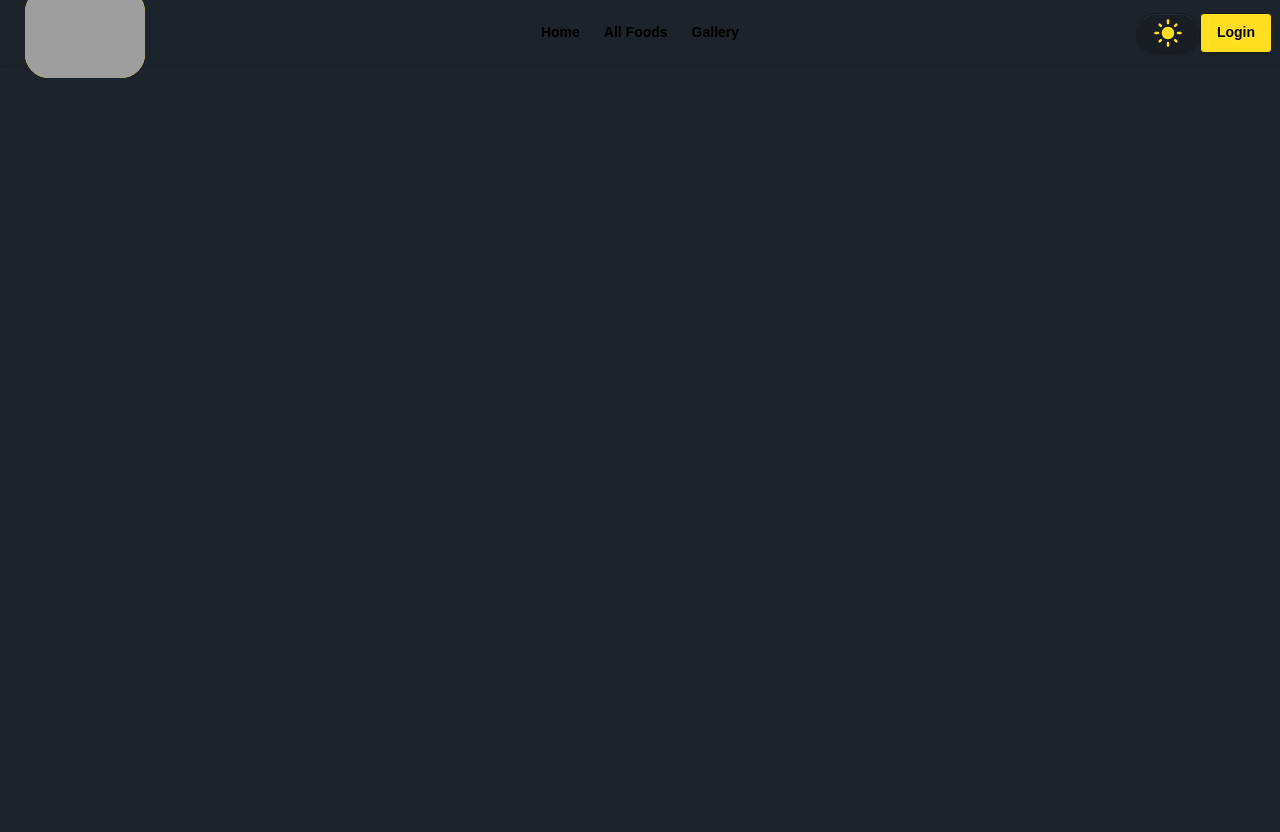
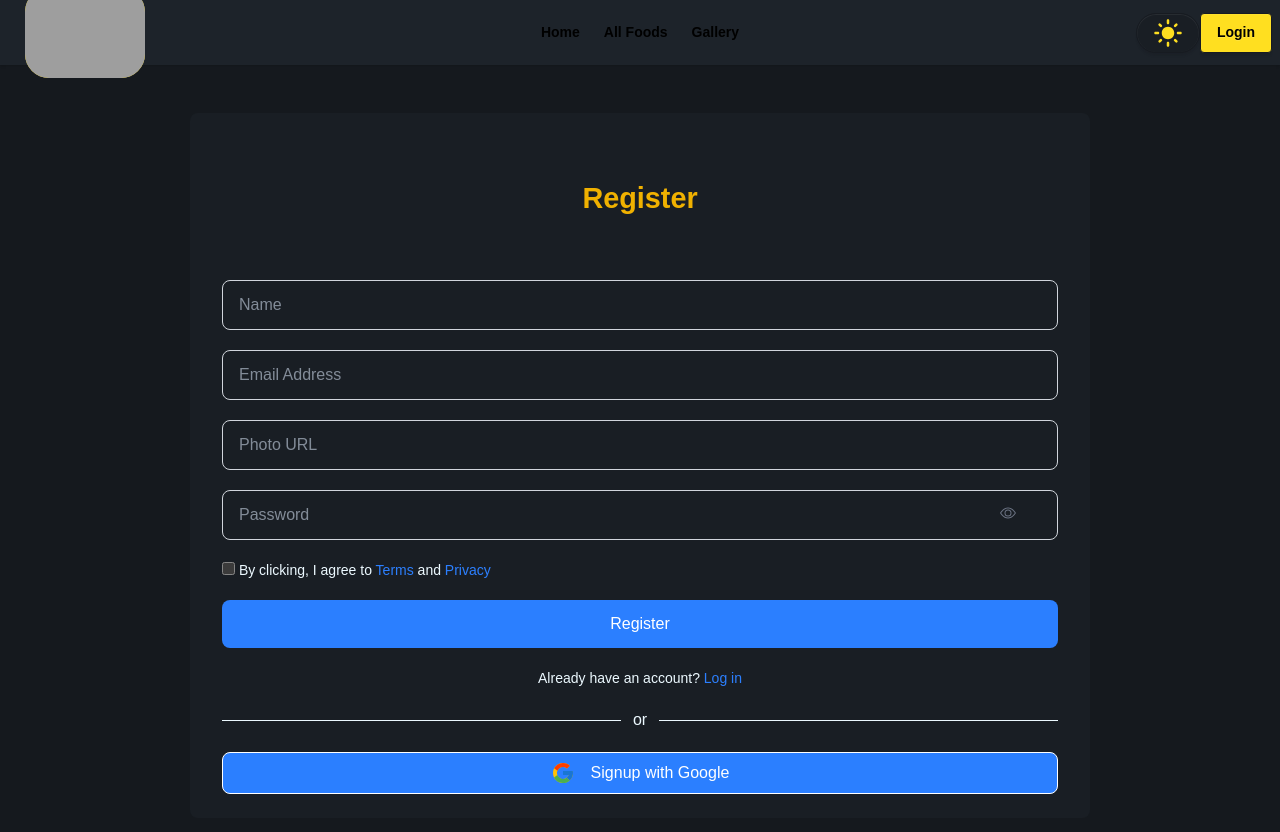
Before and after one commit to azijulhakimbd/MA-Restaurant-Client, a React (Vite) app: page /register in a window 1280 px wide. Shown: the top 832 px of the page. Before the commit the page ends 800 px from the top, so only its background shows below. Built offline with nearby package versions, Linux system fonts and the light colour scheme; no server answers; grey boxes are pictures that could not be loaded; a web font is replaced by a local one.

Commit message:
Login and Register Added

```diff
--- a/src/Components/Navbar.jsx
+++ b/src/Components/Navbar.jsx
@@ -4,17 +4,30 @@ import { AuthContext } from "../Context/AuthProvider";
 import ThemeToggle from "./ThemeToggle";
 
 const Navbar = () => {
-  const {user}=use(AuthContext)
-  const links=
+  const { user, logOut } = use(AuthContext);
+  const links = (
     <>
-     <li><NavLink className="text-black font-extrabold" to={'/'}>Home</NavLink></li>
-     <li><NavLink className="text-black font-extrabold" to={'/allfoods'}>All Foods</NavLink></li>
-     <li><NavLink className="text-black font-extrabold" to={'gallery'}>Gallery</NavLink></li>
+      <li>
+        <NavLink className="text-black font-extrabold" to={"/"}>
+          Home
+        </NavLink>
+      </li>
+      <li>
+        <NavLink className="text-black font-extrabold" to={"/allfoods"}>
+          All Foods
+        </NavLink>
+      </li>
+      <li>
+        <NavLink className="text-black font-extrabold" to={"gallery"}>
+          Gallery
+        </NavLink>
+      </li>
+    </>
+  );
 
-      </>
-
-
-
+  const handleLogout = () => {
+    logOut();
+  };
 
   return (
     <div className="navbar bg-base-100 shadow-sm">
@@ -45,21 +58,26 @@ const Navbar = () => {
           </ul>
         </div>
         <a className="btn btn-ghost text-4xl f1 text-green-500 font-extrabold">
-          <img src="https://i.postimg.cc/3NbX17Vz/logo-restaurant.png" className="w-30 bg-yellow-300 rounded-3xl" alt="MA Restaurant" />
+          <img
+            src="https://i.postimg.cc/3NbX17Vz/logo-restaurant.png"
+            className="w-30 bg-yellow-300 rounded-3xl"
+            alt="MA Restaurant"
+          />
         </a>
       </div>
       <div className="navbar-center hidden lg:flex">
-        <ul className="menu menu-horizontal light:text-black dark:text-yellow-400 px-1">{links}</ul>
+        <ul className="menu menu-horizontal light:text-black dark:text-yellow-400 px-1">
+          {links}
+        </ul>
       </div>
       <div className="navbar-end">
         <ThemeToggle></ThemeToggle>
         {user ? (
-          <button  className="btn bg-red-400">
+          <button onClick={handleLogout} className="btn bg-red-400">
             Logout
           </button>
         ) : (
           <>
-
             <Link className="btn bg-yellow-300 text-black" to={"/login"}>
               Login
             </Link>
--- a/src/Context/AuthProvider.jsx
+++ b/src/Context/AuthProvider.jsx
@@ -1,20 +1,67 @@
 import React, { createContext, useState } from "react";
+import { auth } from "../Firebase/firebase.config";
+import {
+  createUserWithEmailAndPassword,
+  GoogleAuthProvider,
+  signInWithEmailAndPassword,
+  signInWithPopup,
+  onAuthStateChanged,
+  signOut,
+} from "firebase/auth";
+
+// Create context
 export const AuthContext = createContext();
+
 const AuthProvider = ({ children }) => {
-  const [user, setUser] = useState();
-  const [loading, setLoading] = useState();
+  const [user, setUser] = useState(null);
+  const [loading, setLoading] = useState(true);
 
-//   Email and Password Login
-//  const userLogin=(email,password)=>{
-//     return createUserWithEmailAndPassword;
-//  }
+  // Register with email and password
+  const createUser = (email, password) => {
+    setLoading(true);
+    return createUserWithEmailAndPassword(auth, email, password);
+  };
+
+  // Login with email and password
+  const loginUser = (email, password) => {
+    setLoading(true);
+    return signInWithEmailAndPassword(auth, email, password);
+  };
+
+  // Google Login
+  const provider = new GoogleAuthProvider();
+  const googleLogin = () => {
+    setLoading(true);
+    return signInWithPopup(auth, provider);
+  };
+
+  // Logout
+  const logOut = () => {
+    setLoading(true);
+    return signOut(auth);
+  };
+
+  // Observe user state
+  React.useEffect(() => {
+    const unsubscribe = onAuthStateChanged(auth, (currentUser) => {
+      setUser(currentUser);
+      setLoading(false);
+    });
+
+    // Clean up the observer on unmount
+    return () => unsubscribe();
+  }, []);
+
+  // Context value
   const userInfo = {
     user,
-    setUser,
     loading,
-    setLoading,
+    createUser,
+    loginUser,
+    googleLogin,
+    logOut,
+  };
 
-  };
   return <AuthContext value={userInfo}>{children}</AuthContext>;
 };
 
--- a/src/Pages/Auth/Login.jsx
+++ b/src/Pages/Auth/Login.jsx
@@ -1,7 +1,116 @@
-import React from "react";
+import React, { useContext, useState } from "react";
+import { BsEye, BsEyeSlash } from "react-icons/bs";
+import { FcGoogle } from "react-icons/fc";
+import { Link, useNavigate, useLocation } from "react-router";
+
+import toast, { Toaster } from "react-hot-toast";
+import { AuthContext } from "../../Context/AuthProvider";
 
 const Login = () => {
-  return <div></div>;
+  const [showPassword, setShowPassword] = useState(false);
+  const { loginUser, googleLogin } = useContext(AuthContext);
+  const navigate = useNavigate();
+  const location = useLocation();
+  const from = location.state?.from?.pathname || "/";
+
+  const handleLogin = async (e) => {
+    e.preventDefault();
+    const form = e.target;
+    const email = form.email.value;
+    const password = form.password.value;
+
+    try {
+      await loginUser(email, password);
+      toast.success("Login successful!");
+      form.reset();
+      navigate(from, { replace: true });
+    } catch (error) {
+      toast.error(error.message || "Login failed");
+    }
+  };
+
+  const handleGoogleLogin = async () => {
+    try {
+      await googleLogin();
+      toast.success("Google login successful!");
+      navigate(from, { replace: true });
+    } catch (error) {
+      toast.error(error.message || "Google login failed");
+    }
+  };
+  return (
+    <div>
+      <div className="min-h-screen bg-base-300 flex items-center justify-center p-6">
+        <Toaster />
+        <form
+          onSubmit={handleLogin}
+          className="w-full sm:w-[500px] bg-base-200 rounded-lg p-8 flex flex-col gap-5 shadow-md"
+        >
+          <h2 className="text-3xl font-bold text-center text-yellow-500">
+            Login
+          </h2>
+
+          <input
+            type="email"
+            name="email"
+            placeholder="Email Address"
+            required
+            className="py-3 px-4 border border-gray-300 rounded-lg w-full"
+          />
+
+          <div className="relative w-full">
+            <input
+              type={showPassword ? "text" : "password"}
+              name="password"
+              placeholder="Password"
+              required
+              className="py-3 px-4 border border-gray-300 rounded-lg w-full"
+            />
+            {showPassword ? (
+              <BsEyeSlash
+                onClick={() => setShowPassword(false)}
+                className="absolute top-1/3 right-4 text-gray-500 cursor-pointer text-xl"
+              />
+            ) : (
+              <BsEye
+                onClick={() => setShowPassword(true)}
+                className="absolute top-1/3 right-4 text-gray-500 cursor-pointer text-xl"
+              />
+            )}
+          </div>
+
+          <button
+            type="submit"
+            className="bg-blue-500 text-white py-3 rounded-lg hover:bg-blue-600 transition duration-300"
+          >
+            Login
+          </button>
+
+          <div className="text-center text-sm">
+            Don’t have an account?{" "}
+            <Link to="/register" className="text-blue-500">
+              Register
+            </Link>
+          </div>
+
+          <div className="flex items-center gap-3">
+            <hr className="w-1/2" />
+            <span className="text-gray-500">or</span>
+            <hr className="w-1/2" />
+          </div>
+
+          <button
+            type="button"
+            onClick={handleGoogleLogin}
+            className="flex items-center justify-center gap-3 py-3 border text-white rounded-lg bg-blue-500"
+          >
+            <FcGoogle className="text-2xl" />
+            Login with Google
+          </button>
+        </form>
+      </div>
+    </div>
+  );
 };
 
 export default Login;
--- a/src/Pages/Auth/Register.jsx
+++ b/src/Pages/Auth/Register.jsx
@@ -1,7 +1,153 @@
-import React from "react";
+import React, { useContext, useState } from "react";
+import { BsEye, BsEyeSlash } from "react-icons/bs";
+import { FcGoogle } from "react-icons/fc";
+import { Link } from "react-router";
+
+import toast, { Toaster } from "react-hot-toast";
+import { AuthContext } from "../../Context/AuthProvider";
 
 const Register = () => {
-  return <div></div>;
+  const [active, setActive] = useState(false);
+  const { createUser, googleLogin } = useContext(AuthContext);
+
+  const handleRegister = async (e) => {
+    e.preventDefault();
+    const form = e.target;
+    const name = form.name.value;
+    const email = form.email.value;
+    const photoURL = form.photoURL.value;
+    const password = form.password.value;
+    console.log(name, photoURL);
+
+    const passwordRegex = /^(?=.*[a-z])(?=.*[A-Z]).{6,}$/;
+    if (!passwordRegex.test(password)) {
+      toast.error(
+        "Password must have 1 uppercase, 1 lowercase and be at least 6 characters long"
+      );
+      return;
+    }
+
+    try {
+      const result = await createUser(email, password);
+      toast.success("Registration successful!");
+      form.reset();
+    } catch (error) {
+      toast.error(error.message || "Registration failed");
+    }
+  };
+
+  const handleGoogleSignup = async () => {
+    try {
+      await googleLogin();
+      toast.success("Google Signup successful!");
+    } catch (error) {
+      toast.error(error.message || "Google Signup failed");
+    }
+  };
+
+  return (
+    <div>
+      <Toaster />
+      <main className="w-full min-h-[100vh] bg-base-300 flex items-center justify-center sm:py-12 p-6">
+        <form
+          onSubmit={handleRegister}
+          className="w-full sm:w-[900px] sm:max-w-[1000px] bg-base-200 rounded-lg sm:py-6 sm:px-8 p-4 flex flex-col gap-5"
+        >
+          <h3 className="text-[1.8rem] font-[700] py-10 text-yellow-500 text-center">
+            Register
+          </h3>
+
+          <input
+            type="text"
+            name="name"
+            placeholder="Name"
+            required
+            className="py-3 px-4 border border-gray-300 rounded-lg w-full"
+          />
+
+          <input
+            type="email"
+            name="email"
+            placeholder="Email Address"
+            required
+            className="py-3 px-4 border border-gray-300 rounded-lg w-full"
+          />
+
+          <input
+            type="url"
+            name="photoURL"
+            placeholder="Photo URL"
+            required
+            className="py-3 px-4 border border-gray-300 rounded-lg w-full"
+          />
+
+          <div className="relative w-full">
+            <input
+              type={active ? "text" : "password"}
+              name="password"
+              placeholder="Password"
+              required
+              className="py-3 px-4 border border-gray-300 rounded-lg w-full"
+            />
+            {active ? (
+              <BsEyeSlash
+                className="absolute top-[30%] right-[5%] cursor-pointer text-gray-500"
+                onClick={() => setActive(false)}
+              />
+            ) : (
+              <BsEye
+                className="absolute top-[30%] right-[5%] cursor-pointer text-gray-500"
+                onClick={() => setActive(true)}
+              />
+            )}
+          </div>
+
+          <div className="text-sm">
+            <input type="checkbox" name="checkbox" id="checkbox" />{" "}
+            <label htmlFor="checkbox">
+              By clicking, I agree to{" "}
+              <a href="#" className="text-blue-500">
+                Terms
+              </a>{" "}
+              and{" "}
+              <a href="#" className="text-blue-500">
+                Privacy
+              </a>
+            </label>
+          </div>
+
+          <button
+            type="submit"
+            className="w-full py-3 bg-blue-500 text-white rounded-lg"
+          >
+            Register
+          </button>
+
+          <div className="text-center text-sm">
+            Already have an account?{" "}
+            <Link to="/login" className="text-blue-500">
+              Log in
+            </Link>
+          </div>
+
+          <div className="flex items-center gap-3">
+            <hr className="w-1/2" />
+            <span>or</span>
+            <hr className="w-1/2" />
+          </div>
+
+          <button
+            type="button"
+            onClick={handleGoogleSignup}
+            className="flex items-center justify-center py-2 px-4 gap-4 border text-white rounded-lg bg-blue-500"
+          >
+            <FcGoogle className="text-2xl" />
+            Signup with Google
+          </button>
+        </form>
+      </main>
+    </div>
+  );
 };
 
 export default Register;
```
